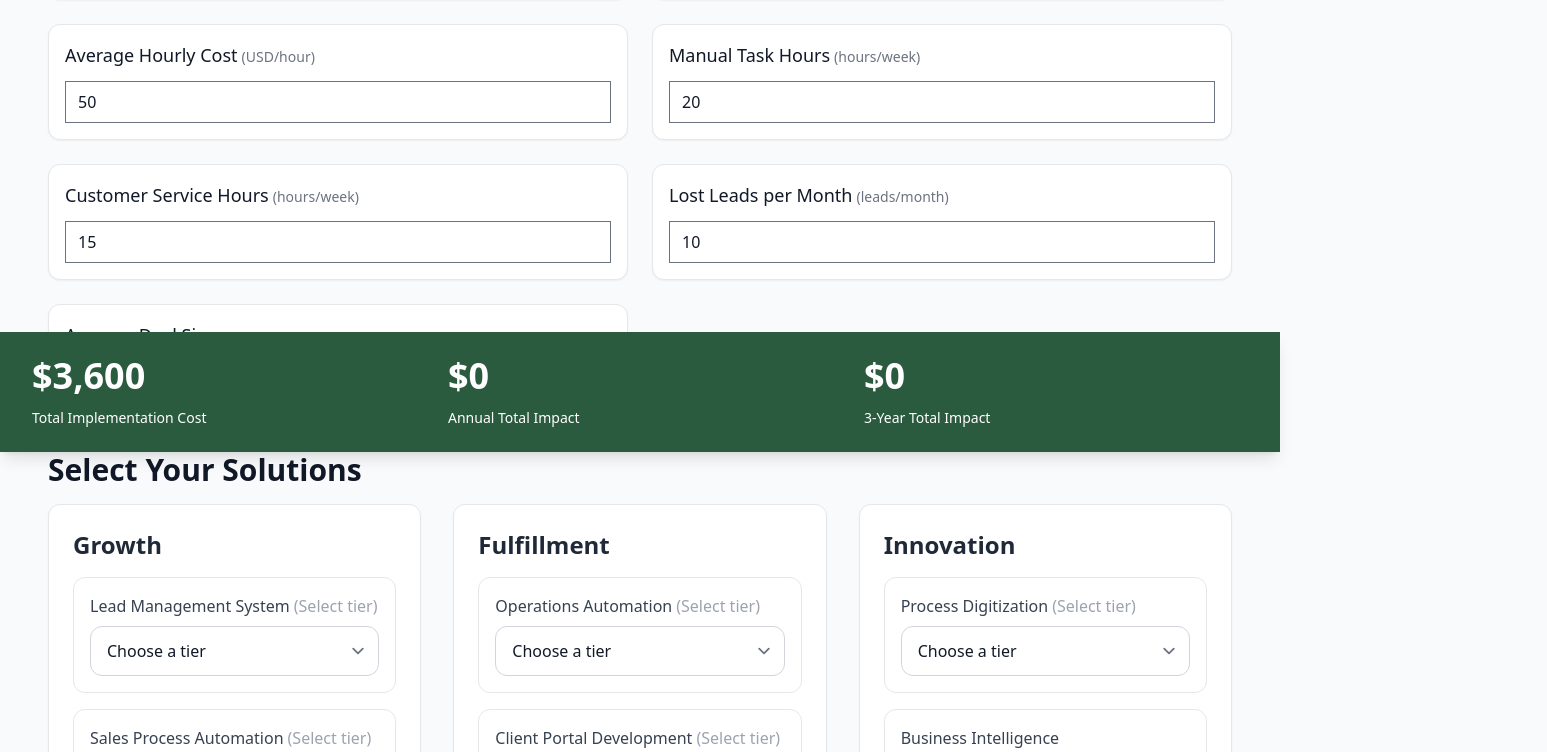
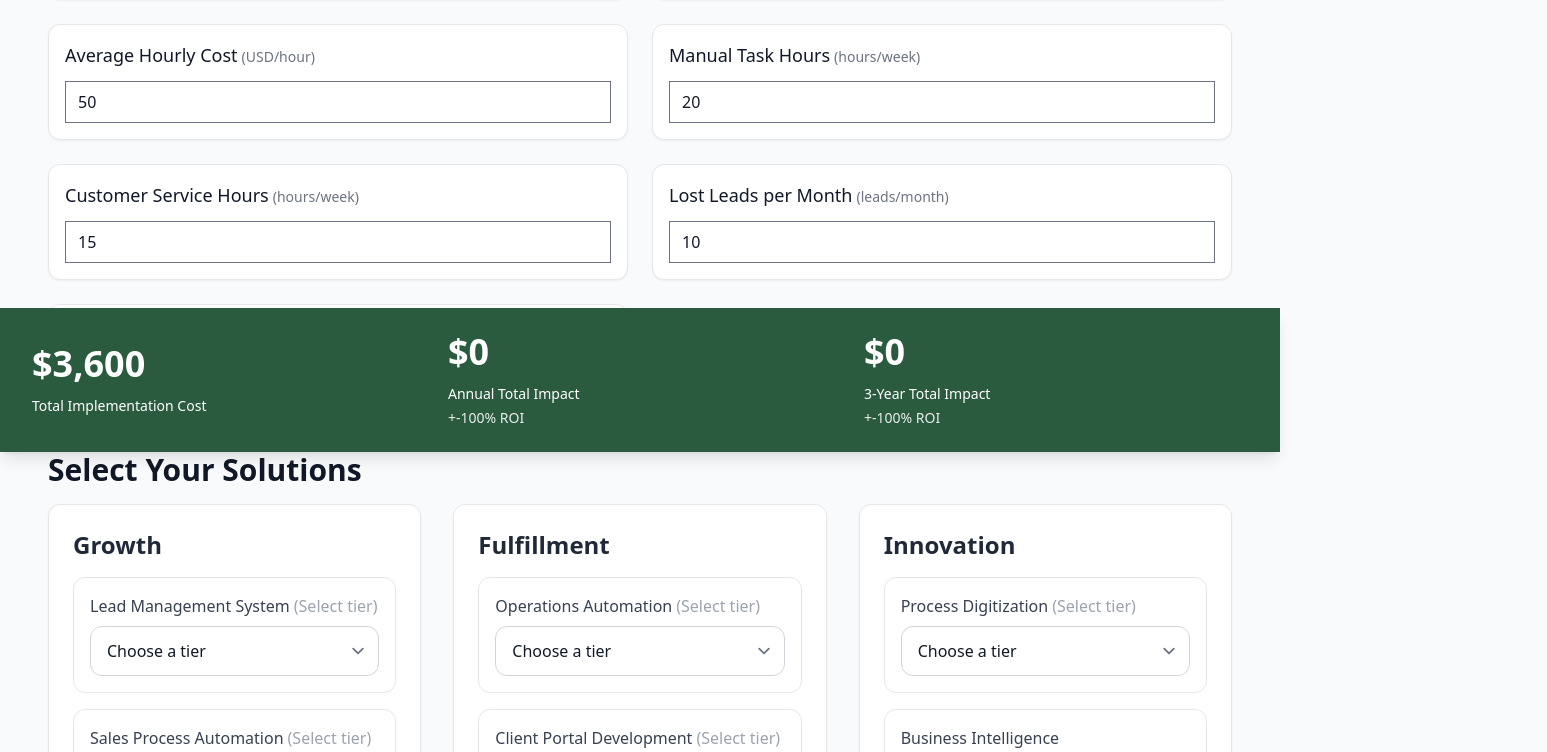
Before and after one commit to stoa-ops/roi-calculator, a Next.js app: page / in a window 1280 px wide. Shown: the part 348-1100 px from the top of the page, 1547 px wide, since content can reach past the window. Built offline with nearby package versions, Linux system fonts and the light colour scheme.

Commit message:
feat: Add ROI percentage display to impact footer and fix tooltip positioning

```diff
--- a/src/app/globals.css
+++ b/src/app/globals.css
@@ -79,10 +79,30 @@
   .tooltip-content {
     @apply invisible opacity-0 absolute z-50 px-3 py-2 text-sm font-medium bg-white text-gray-900 rounded-lg shadow-lg border border-gray-200 dark:bg-gray-800 dark:text-white dark:border-gray-700 transition-all duration-200;
     width: 300px;
-    left: calc(100% + 1rem);
-    top: 0;
   }
 
+  /* Position tooltips above for input groups */
+  .input-group .tooltip-content {
+    bottom: 100%;
+    left: 50%;
+    transform: translateX(-50%) translateY(-8px);
+    margin-bottom: 0.5rem;
+  }
+
+  /* Position tooltips below for package options */
+  .package-option .tooltip-content {
+    top: 100%;
+    left: 0;
+    margin-top: 0.5rem;
+  }
+
+  /* Ensure containers have relative positioning */
+  .input-group,
+  .package-option {
+    @apply relative;
+  }
+
+  /* Restore hover visibility */
   .input-group:hover .tooltip-content,
   .package-option:hover .tooltip-content {
     @apply visible opacity-100;
@@ -148,6 +168,14 @@
     @apply text-sm text-white font-medium;
   }
 
+  .impact-roi {
+    @apply text-sm text-white/90 font-medium mt-1;
+  }
+
+  .roi-badge {
+    @apply absolute -top-3 -right-3 bg-white text-[var(--stoa-green)] text-sm font-bold px-2 py-1 rounded-full shadow-sm;
+  }
+
   .stoa-logo {
     @apply h-8 w-auto;
   }
--- a/src/components/TotalImpact.tsx
+++ b/src/components/TotalImpact.tsx
@@ -21,6 +21,14 @@ export const TotalImpact: React.FC<TotalImpactProps> = ({
       savings.fulfillment.threeYear +
       savings.innovation.threeYear || 0;
 
+  const calculateROI = (impact: number) => {
+    if (implementationCost === 0) return 0;
+    return ((impact - implementationCost) / implementationCost) * 100;
+  };
+
+  const annualROI = calculateROI(annualTotal);
+  const threeYearROI = calculateROI(threeYearTotal);
+
   return (
     <div className="total-impact-footer">
       <div className="total-impact-content">
@@ -35,12 +43,14 @@ export const TotalImpact: React.FC<TotalImpactProps> = ({
             ${formatNumberWithCommas(Math.round(annualTotal))}
           </h3>
           <p className="impact-label">Annual Total Impact</p>
+          <p className="impact-roi">+{Math.round(annualROI)}% ROI</p>
         </div>
         <div className="impact-metric">
           <h3 className="impact-value">
             ${formatNumberWithCommas(Math.round(threeYearTotal))}
           </h3>
           <p className="impact-label">3-Year Total Impact</p>
+          <p className="impact-roi">+{Math.round(threeYearROI)}% ROI</p>
         </div>
       </div>
     </div>
```
